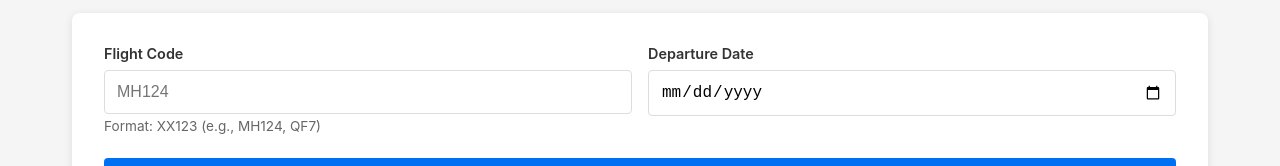
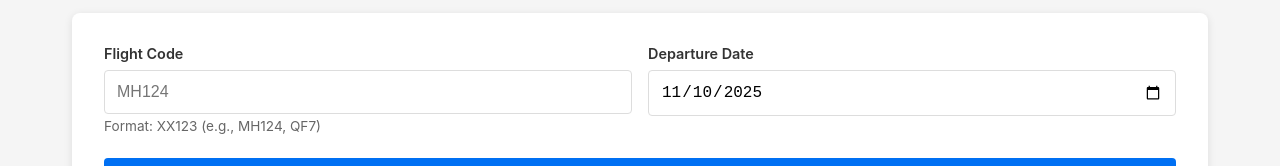
Before and after one commit to petarceklic/FlightCapacity, a Next.js app in the folder frontend/: page / in a window 1280 px wide. Shown: the part 145-311 px from the top of the page. Built offline with nearby package versions, Linux system fonts and the light colour scheme.

Commit message:
Enhancement: auto-fill departure date 10 days ahead by default

```diff
--- a/frontend/src/app/page.js
+++ b/frontend/src/app/page.js
@@ -2,10 +2,18 @@
 
 import { useState, useEffect } from 'react';
 
+// Helper function to get default date (10 days from today)
+const getDefaultDate = () => {
+  const today = new Date();
+  const futureDate = new Date(today);
+  futureDate.setDate(today.getDate() + 10);
+  return futureDate.toISOString().split('T')[0];
+};
+
 export default function Home() {
   const [formData, setFormData] = useState({
     flightCode: '',
-    date: '',
+    date: getDefaultDate(),
   });
   const [results, setResults] = useState(null);
   const [loading, setLoading] = useState(false);
```
